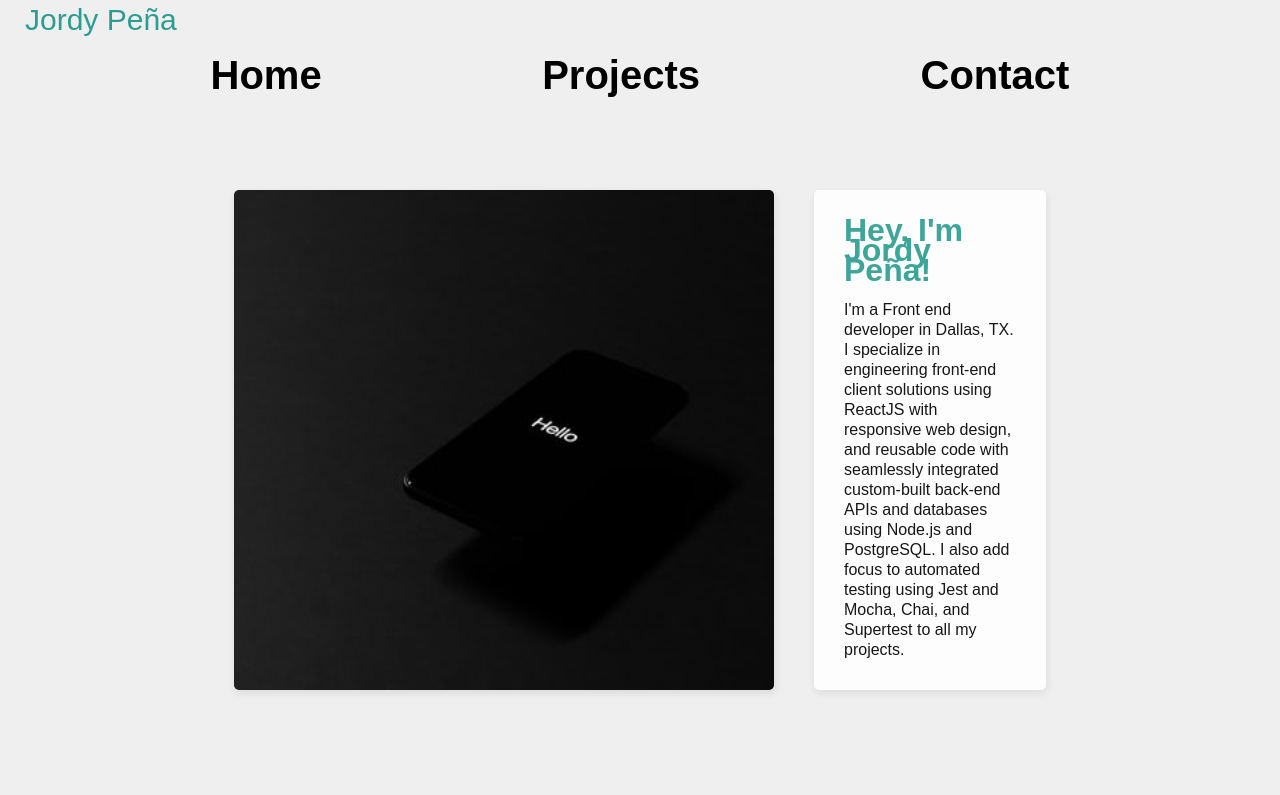
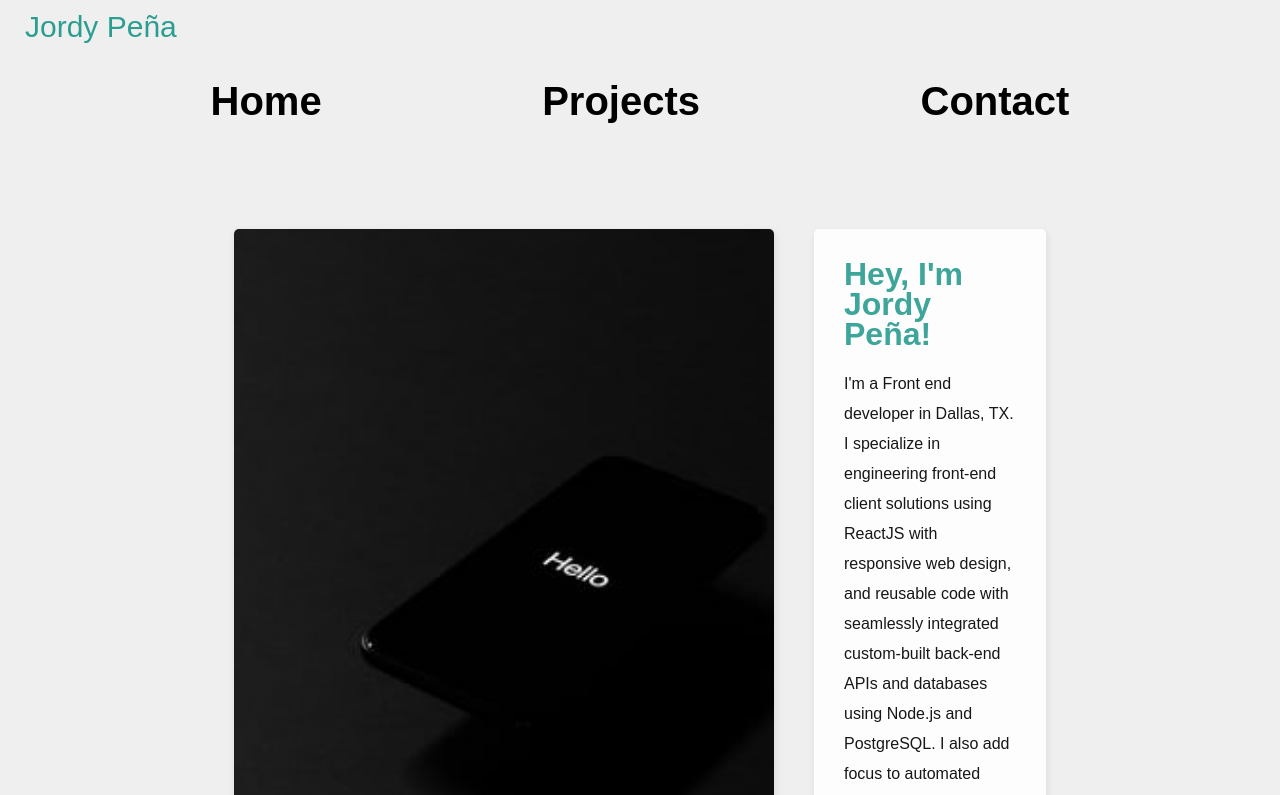
Before and after one commit to JordyPena/jordy-dev, a React (Create React App) app: page / in a window 1280 px wide. Shown: the top 795 px of the page. Built offline with nearby package versions, Linux system fonts and the light colour scheme.

Commit message:
index.css removed line-height on all home.css added 30px line height projects.css added 30px line height

```diff
--- a/src/index.css
+++ b/src/index.css
@@ -6,7 +6,6 @@ body,
   width: 100%;
   margin: 0;
   padding: 0;
-  line-height: 20px;
 }
 * {
   box-sizing: border-box;
--- a/src/styling/Home.css
+++ b/src/styling/Home.css
@@ -60,7 +60,9 @@
   box-shadow: 1px 3px 8px rgba(41,31,30,.1);
 }
 
-
+.intro-items {
+  line-height: 30px;
+}
 
 /* /////desktop 720px/////// */
 @media only screen and (min-width: 720px) {
--- a/src/styling/Projects.css
+++ b/src/styling/Projects.css
@@ -114,6 +114,7 @@ li {
       opacity: 0.9;
       box-shadow: 1px 3px 8px rgb(41 31 30 / 10%);
       width: 88%;
+      line-height: 30px;
   }
 
 
```
